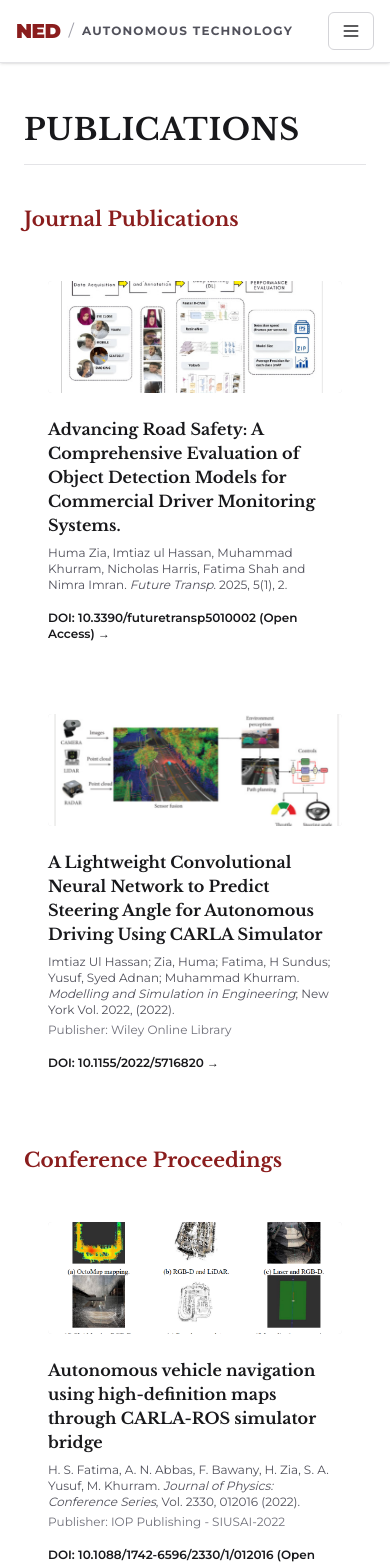
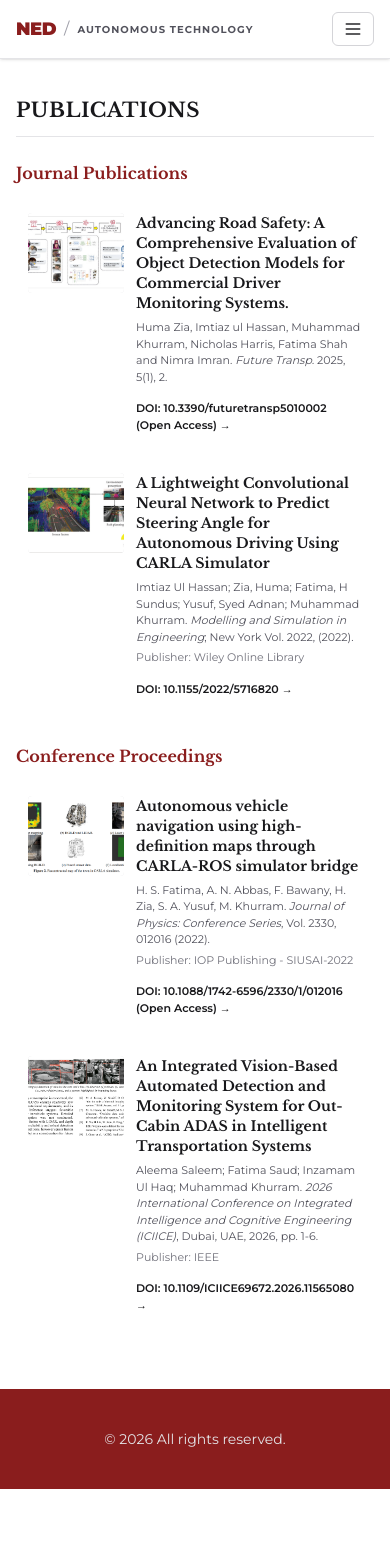
Before and after one commit to Noor-Ul-Ain16/driverless-web, a Next.js app: page /technology/publications in a window 390 px wide. Shown: the top 1564 px of the page. After the commit the page ends 1489 px from the top, so only its background shows below. Built offline with nearby package versions, Linux system fonts and the light colour scheme.

Commit message:
Implement Responsiveness Part 1

```diff
--- a/app/be-part-of-it/contact-join-our-team/page.tsx
+++ b/app/be-part-of-it/contact-join-our-team/page.tsx
@@ -98,7 +98,7 @@ export default function ContactPage() {
         animate="visible"
         transition={{ staggerChildren: 0.15, duration: 0.5 }}
       >
-        <div className="mx-auto max-w-4xl">
+        <div className="zoom-responsive mx-auto max-w-4xl">
 
           <motion.h1
             variants={fadeInUp}
@@ -119,7 +119,7 @@ export default function ContactPage() {
 
       {/* Main Content */}
       <main className="mx-auto px-6 py-16 md:px-12">
-        <div className="grid gap-12 lg:grid-cols-[0.7fr_1.1fr] lg:items-start max-w-6xl mx-auto">
+        <div className="zoom-responsive grid gap-12 lg:grid-cols-[0.7fr_1.1fr] lg:items-start max-w-6xl mx-auto">
           {/* Left Section - Info */}
           <motion.section
             initial={{ opacity: 0, x: -40 }}
--- a/app/be-part-of-it/sponsorship-form/page.tsx
+++ b/app/be-part-of-it/sponsorship-form/page.tsx
@@ -96,7 +96,7 @@ export default function SponsorshipPage() {
 
   return (
     <main className="min-h-screen w-full bg-zinc-50 py-12 px-4 sm:px-6 lg:px-8">
-      <div className="mx-auto max-w-4xl">
+      <div className="zoom-responsive mx-auto max-w-4xl">
         {/* Header Section */}
         <motion.div
           className="text-center mb-10"
--- a/app/components/navbar.jsx
+++ b/app/components/navbar.jsx
@@ -159,7 +159,7 @@ export default function Navbar() {
           href={item.href}
           target="_blank"
           rel="noreferrer"
-          className="block px-5 py-3 text-xs font-semibold uppercase tracking-[0.15em] text-white transition hover:bg-[#6e1717]"
+          className="block px-5 py-3 text-xs font-semibold uppercase tracking-[0.15em] !text-white transition hover:bg-[#6e1717]"
           onClick={onClick}
           role="menuitem"
         >
@@ -176,8 +176,8 @@ export default function Navbar() {
         href={item.href}
         className={`block px-5 py-3 text-xs font-semibold uppercase tracking-[0.15em] transition ${
           active
-            ? "bg-[#6e1717] font-bold text-white underline underline-offset-4"
-            : "text-white hover:bg-[#6e1717]"
+            ? "bg-[#6e1717] font-bold !text-white underline underline-offset-4"
+            : "!text-white hover:bg-[#6e1717]"
         }`}
         onClick={() => {
           if (item.href.includes("#")) {
@@ -206,23 +206,23 @@ export default function Navbar() {
           : "bg-white border-b border-zinc-200 shadow-sm"
       }`}
     >
-      <div className="mx-auto flex max-w-7xl items-center justify-between px-4 py-3 sm:px-6 lg:px-8">
+      <div className="flex w-full items-center justify-between px-4 py-3 sm:px-6 lg:px-8 2xl:px-10 min-[1920px]:px-14">
         {/* Brand Logo */}
-        <Link href="/" className="flex items-center gap-2" aria-label="NCAI Autonomous home">
-          <span className={`text-xl font-black tracking-tight ${isTransparent ? "text-[#8a1d1d] drop-shadow-[0_2px_4px_rgba(0,0,0,0.8)]" : "text-[#8a1d1d]"}`}>
+        <Link href="/" className="zoom-responsive flex items-center gap-2" aria-label="NCAI Autonomous home">
+          <span className={`text-lg sm:text-xl font-black tracking-tight ${isTransparent ? "text-[#8a1d1d] drop-shadow-[0_2px_4px_rgba(0,0,0,0.8)]" : "text-[#8a1d1d]"}`}>
             NED
           </span>
           <span className={isTransparent ? "text-white/60" : "text-zinc-400"}>/</span>
-          <span className={`text-xs font-bold tracking-widest uppercase ${isTransparent ? "text-white drop-shadow-[0_2px_4px_rgba(0,0,0,0.8)]" : "text-zinc-600"}`}>
+          <span className={`text-[10px] sm:text-xs font-bold tracking-widest uppercase ${isTransparent ? "text-white drop-shadow-[0_2px_4px_rgba(0,0,0,0.8)]" : "text-zinc-600"}`}>
             AUTONOMOUS TECHNOLOGY
           </span>
         </Link>
 
-        {/* Mobile Menu Toggle */}
-        <div className="flex items-center gap-3">
+        {/* Desktop & Mobile Toggle Wrapper */}
+        <div className="zoom-responsive flex items-center gap-3">
           <button
             type="button"
-            className={`inline-flex items-center justify-center rounded-md border px-3 py-2 text-sm font-semibold transition md:hidden ${
+            className={`inline-flex items-center justify-center rounded-md border px-2.5 py-1.5 sm:px-3 sm:py-2 text-sm font-semibold transition md:hidden ${
               isTransparent
                 ? "border-white/30 bg-black/50 text-white backdrop-blur-md hover:bg-black/70"
                 : "border-zinc-300 bg-white text-zinc-800 hover:bg-zinc-100"
@@ -241,13 +241,12 @@ export default function Navbar() {
             </svg>
           </button>
 
-          {/* Desktop Navigation */}
+          {/* Desktop Nav */}
           <div className="hidden md:flex md:items-center md:gap-7">
             {links.map((link) => {
               const active = isParentActive(link)
               const isOpen = activeDropdown === link.dropdown
 
-              // Active state tab hamesha maroon (#8a1d1d) aur bold rahega all the time
               const linkTextColor = active
                 ? "!text-[#8a1d1d] font-bold drop-shadow-[0_1px_2px_rgba(0,0,0,0.3)]"
                 : isTransparent
@@ -309,7 +308,7 @@ export default function Navbar() {
               )
             })}
 
-            {/* CTA Button */}
+            {/* Desktop CTA Button */}
             <Link
               href="/be-part-of-it/contact-join-our-team"
               className={
@@ -326,12 +325,26 @@ export default function Navbar() {
         </div>
       </div>
 
-      {/* Mobile Menu */}
-      <div className={`${mobileMenuOpen ? "block" : "hidden"} border-t border-zinc-200 bg-white text-zinc-900 md:hidden`}>
+      {/* Mobile Menu Dropdown */}
+      <div
+        className={`${
+          mobileMenuOpen ? "block" : "hidden"
+        } border-t md:hidden transition-all duration-300 ${
+          isTransparent
+            ? "bg-black/90 border-white/10 text-white backdrop-blur-md"
+            : "bg-white border-zinc-200 text-zinc-900 shadow-lg"
+        }`}
+      >
         <div className="space-y-1 px-4 py-4">
           {links.map((link) => {
             const active = isParentActive(link)
             const isOpen = activeDropdown === link.dropdown
+
+            const mobileLinkStyle = active
+              ? "!text-[#8a1d1d] font-bold bg-zinc-50/10"
+              : isTransparent
+              ? "text-white/90 font-semibold hover:bg-white/10 hover:text-white"
+              : "text-zinc-700 font-semibold hover:bg-zinc-100 hover:text-[#8a1d1d]"
 
             return (
               <div key={link.href}>
@@ -339,9 +352,7 @@ export default function Navbar() {
                   <div className="space-y-1">
                     <button
                       type="button"
-                      className={`flex w-full items-center justify-between rounded-md px-4 py-3 text-left text-xs uppercase tracking-[0.15em] transition ${
-                        active ? "text-[#8a1d1d] font-bold bg-zinc-50" : "text-zinc-700 font-semibold hover:bg-zinc-100 hover:text-[#8a1d1d]"
-                      }`}
+                      className={`flex w-full items-center justify-between rounded-md px-4 py-3 text-left text-xs uppercase tracking-[0.15em] transition ${mobileLinkStyle}`}
                       onClick={() => toggleDropdown(link.dropdown)}
                       aria-expanded={isOpen}
                     >
@@ -366,9 +377,7 @@ export default function Navbar() {
                 ) : (
                   <Link
                     href={link.href}
-                    className={`block rounded-md px-4 py-3 text-xs uppercase tracking-[0.15em] transition ${
-                      active ? "text-[#8a1d1d] font-bold bg-zinc-50" : "text-zinc-700 font-semibold hover:bg-zinc-100 hover:text-[#8a1d1d]"
-                    }`}
+                    className={`block rounded-md px-4 py-3 text-xs uppercase tracking-[0.15em] transition ${mobileLinkStyle}`}
                     onClick={() => setMobileMenuOpen(false)}
                   >
                     {link.label}
@@ -378,9 +387,10 @@ export default function Navbar() {
             )
           })}
 
+          {/* Fixed Mobile CTA Button: White background with outlined border and black text */}
           <Link
             href="/be-part-of-it/contact-join-our-team"
-            className="mt-2 block w-full text-center border border-zinc-900 bg-zinc-900 px-4 py-2 text-xs font-bold uppercase tracking-wider text-white transition hover:bg-zinc-800"
+            className="mt-3 block w-full text-center border-2 border-white bg-white px-4 py-2.5 text-xs font-bold uppercase tracking-wider !text-black transition hover:bg-zinc-200 hover:border-zinc-200 shadow-sm"
             onClick={() => setMobileMenuOpen(false)}
           >
             Get In Touch
--- a/app/globals.css
+++ b/app/globals.css
@@ -52,3 +52,21 @@ a {
 .animate-marquee-slow:hover {
   animation-play-state: paused;
 }
+
+/*
+  RESPONSIVE ZOOM
+  Laptop (<= 1440px) and mobile are the reference and stay at zoom: 1.
+  Above 1440px the page is uniformly scaled up in small steps so wider
+  screens show the exact same layout, just bigger. No JS, no load flash.
+*/
+.zoom-responsive { zoom: 1; }
+@media (min-width: 1441px) { .zoom-responsive { zoom: 1.1; } }
+@media (min-width: 1536px) { .zoom-responsive { zoom: 1.18; } }
+@media (min-width: 1664px) { .zoom-responsive { zoom: 1.3; } }
+@media (min-width: 1792px) { .zoom-responsive { zoom: 1.42; } }
+@media (min-width: 1920px) { .zoom-responsive { zoom: 1.55; } }
+@media (min-width: 2160px) { .zoom-responsive { zoom: 1.72; } }
+@media (min-width: 2400px) { .zoom-responsive { zoom: 1.9; } }
+@media (min-width: 2560px) { .zoom-responsive { zoom: 2.05; } }
+@media (min-width: 3000px) { .zoom-responsive { zoom: 2.35; } }
+@media (min-width: 3400px) { .zoom-responsive { zoom: 2.7; } }
--- a/app/technology/publications/page.jsx
+++ b/app/technology/publications/page.jsx
@@ -21,31 +21,34 @@ export default function PublicationsPage() {
   }
 
   return (
-    <main id="publications" className="mx-auto max-w-4xl px-6 pt-28 pb-16 text-zinc-900 overflow-hidden">
+    <main
+      id="publications"
+      className="mx-auto max-w-4xl 2xl:max-w-6xl min-[1920px]:max-w-[95rem] min-[2560px]:max-w-[125rem] px-4 sm:px-6 2xl:px-12 min-[1920px]:px-16 pt-24 sm:pt-28 2xl:pt-36 pb-16 2xl:pb-28 text-zinc-900 overflow-hidden"
+    >
       {/* Page Title */}
       <motion.h1
         initial={{ opacity: 0, y: -20 }}
         animate={{ opacity: 1, y: 0 }}
         transition={{ duration: 0.5 }}
-        className="text-3xl font-bold uppercase tracking-wide mb-10 border-b border-zinc-200 pb-4"
+        className="text-xl sm:text-3xl 2xl:text-5xl min-[1920px]:text-6xl min-[2560px]:text-7xl font-bold uppercase tracking-wide mb-6 sm:mb-10 2xl:mb-16 border-b border-zinc-200 pb-3 sm:pb-4 2xl:pb-8"
       >
         Publications
       </motion.h1>
 
       {/* Journal Publications */}
-      <section className="mb-12">
+      <section className="mb-8 sm:mb-12 2xl:mb-24 min-[1920px]:mb-32">
         <motion.h2
           initial={{ opacity: 0, x: -20 }}
           whileInView={{ opacity: 1, x: 0 }}
           viewport={{ once: true }}
           transition={{ duration: 0.4 }}
-          className="text-xl font-bold text-[#8a1d1d] mb-6"
+          className="text-base sm:text-xl 2xl:text-3xl min-[1920px]:text-4xl font-bold text-[#8a1d1d] mb-4 sm:mb-6 2xl:mb-10"
         >
           Journal Publications
         </motion.h2>
 
         <motion.div
-          className="space-y-6"
+          className="space-y-4 sm:space-y-6 2xl:space-y-12 min-[1920px]:space-y-16"
           variants={staggerContainer}
           initial="hidden"
           whileInView="visible"
@@ -55,9 +58,9 @@ export default function PublicationsPage() {
           <motion.div
             variants={fadeInUp}
             transition={{ duration: 0.4 }}
-            className="p-6 rounded-sm flex flex-col sm:flex-row gap-6 items-start transition-all duration-300"
+            className="p-3 sm:p-6 2xl:p-10 min-[1920px]:p-12 rounded-sm flex flex-row gap-3 sm:gap-6 2xl:gap-12 min-[1920px]:gap-16 items-start transition-all duration-300"
           >
-            <div className="w-full sm:w-40 h-28 relative flex-shrink-0 bg-zinc-200 rounded overflow-hidden">
+            <div className="w-24 sm:w-40 2xl:w-72 min-[1920px]:w-96 min-[2560px]:w-[28rem] h-20 sm:h-28 2xl:h-48 min-[1920px]:h-60 min-[2560px]:h-72 relative flex-shrink-0 bg-zinc-200 rounded overflow-hidden">
               <Image
                 src="/1_Advancing Road Safety.png"
                 alt="Advancing Road Safety publication thumbnail"
@@ -66,17 +69,17 @@ export default function PublicationsPage() {
               />
             </div>
             <div className="flex-1">
-              <h3 className="font-semibold text-base mb-2">
+              <h3 className="font-semibold text-sm sm:text-base 2xl:text-2xl min-[1920px]:text-3xl min-[2560px]:text-4xl mb-1.5 sm:mb-2 2xl:mb-4">
                 Advancing Road Safety: A Comprehensive Evaluation of Object Detection Models for Commercial Driver Monitoring Systems.
               </h3>
-              <p className="text-xs text-zinc-600 mb-3">
+              <p className="text-[11px] sm:text-xs 2xl:text-base min-[1920px]:text-lg min-[2560px]:text-xl text-zinc-600 mb-2.5 sm:mb-3 2xl:mb-4">
                 Huma Zia, Imtiaz ul Hassan, Muhammad Khurram, Nicholas Harris, Fatima Shah and Nimra Imran. <em>Future Transp.</em> 2025, 5(1), 2.
               </p>
               <a
                 href="https://doi.org/10.3390/futuretransp5010002"
                 target="_blank"
                 rel="noreferrer"
-                className="text-xs font-semibold text-[#8a1d1d] hover:underline inline-flex items-center gap-1"
+                className="text-[11px] sm:text-xs 2xl:text-base min-[1920px]:text-lg min-[2560px]:text-xl font-semibold text-[#8a1d1d] hover:underline inline-flex flex-wrap items-center gap-1 break-words"
               >
                 DOI: 10.3390/futuretransp5010002 (Open Access) →
               </a>
@@ -87,9 +90,9 @@ export default function PublicationsPage() {
           <motion.div
             variants={fadeInUp}
             transition={{ duration: 0.4 }}
-            className="p-6 rounded-sm flex flex-col sm:flex-row gap-6 items-start transition-all duration-300"
+            className="p-3 sm:p-6 2xl:p-10 min-[1920px]:p-12 rounded-sm flex flex-row gap-3 sm:gap-6 2xl:gap-12 min-[1920px]:gap-16 items-start transition-all duration-300"
           >
-            <div className="w-full sm:w-40 h-28 relative flex-shrink-0 bg-zinc-200 rounded overflow-hidden">
+            <div className="w-24 sm:w-40 2xl:w-72 min-[1920px]:w-96 min-[2560px]:w-[28rem] h-20 sm:h-28 2xl:h-48 min-[1920px]:h-60 min-[2560px]:h-72 relative flex-shrink-0 bg-zinc-200 rounded overflow-hidden">
               <Image
                 src="/2_Lightweight Convolutional Neural Network.png"
                 alt="Predict Steering Angle publication thumbnail"
@@ -98,18 +101,18 @@ export default function PublicationsPage() {
               />
             </div>
             <div className="flex-1">
-              <h3 className="font-semibold text-base mb-2">
+              <h3 className="font-semibold text-sm sm:text-base 2xl:text-2xl min-[1920px]:text-3xl min-[2560px]:text-4xl mb-1.5 sm:mb-2 2xl:mb-4">
                 A Lightweight Convolutional Neural Network to Predict Steering Angle for Autonomous Driving Using CARLA Simulator
               </h3>
-              <p className="text-xs text-zinc-600 mb-1">
+              <p className="text-[11px] sm:text-xs 2xl:text-base min-[1920px]:text-lg min-[2560px]:text-xl text-zinc-600 mb-1 2xl:mb-2">
                 Imtiaz Ul Hassan; Zia, Huma; Fatima, H Sundus; Yusuf, Syed Adnan; Muhammad Khurram. <em>Modelling and Simulation in Engineering</em>; New York Vol. 2022, (2022).
               </p>
-              <p className="text-xs text-zinc-500 mb-3">Publisher: Wiley Online Library</p>
+              <p className="text-[11px] sm:text-xs 2xl:text-base min-[1920px]:text-lg min-[2560px]:text-xl text-zinc-500 mb-2.5 sm:mb-3 2xl:mb-4">Publisher: Wiley Online Library</p>
               <a
                 href="https://doi.org/10.1155/2022/5716820"
                 target="_blank"
                 rel="noreferrer"
-                className="text-xs font-semibold text-[#8a1d1d] hover:underline inline-flex items-center gap-1"
+                className="text-[11px] sm:text-xs 2xl:text-base min-[1920px]:text-lg min-[2560px]:text-xl font-semibold text-[#8a1d1d] hover:underline inline-flex flex-wrap items-center gap-1 break-words"
               >
                 DOI: 10.1155/2022/5716820 →
               </a>
@@ -125,13 +128,13 @@ export default function PublicationsPage() {
           whileInView={{ opacity: 1, x: 0 }}
           viewport={{ once: true }}
           transition={{ duration: 0.4 }}
-          className="text-xl font-bold text-[#8a1d1d] mb-6"
+          className="text-base sm:text-xl 2xl:text-3xl min-[1920px]:text-4xl font-bold text-[#8a1d1d] mb-4 sm:mb-6 2xl:mb-10"
         >
           Conference Proceedings
         </motion.h2>
 
         <motion.div
-          className="space-y-6"
+          className="space-y-4 sm:space-y-6 2xl:space-y-12 min-[1920px]:space-y-16"
           variants={staggerContainer}
           initial="hidden"
           whileInView="visible"
@@ -141,10 +144,9 @@ export default function PublicationsPage() {
           <motion.div
             variants={fadeInUp}
             transition={{ duration: 0.4 }}
-            className="p-6 rounded-sm flex flex-col sm:flex-row gap-6 items-start
-             transition-all duration-300"
+            className="p-3 sm:p-6 2xl:p-10 min-[1920px]:p-12 rounded-sm flex flex-row gap-3 sm:gap-6 2xl:gap-12 min-[1920px]:gap-16 items-start transition-all duration-300"
           >
-            <div className="w-full sm:w-40 h-28 relative flex-shrink-0 bg-zinc-200 rounded overflow-hidden">
+            <div className="w-24 sm:w-40 2xl:w-72 min-[1920px]:w-96 min-[2560px]:w-[28rem] h-20 sm:h-28 2xl:h-48 min-[1920px]:h-60 min-[2560px]:h-72 relative flex-shrink-0 bg-zinc-200 rounded overflow-hidden">
               <Image
                 src="/high-definition maps.png"
                 alt="Autonomous vehicle navigation publication thumbnail"
@@ -153,18 +155,18 @@ export default function PublicationsPage() {
               />
             </div>
             <div className="flex-1">
-              <h3 className="font-semibold text-base mb-2">
+              <h3 className="font-semibold text-sm sm:text-base 2xl:text-2xl min-[1920px]:text-3xl min-[2560px]:text-4xl mb-1.5 sm:mb-2 2xl:mb-4">
                 Autonomous vehicle navigation using high-definition maps through CARLA-ROS simulator bridge
               </h3>
-              <p className="text-xs text-zinc-600 mb-1">
+              <p className="text-[11px] sm:text-xs 2xl:text-base min-[1920px]:text-lg min-[2560px]:text-xl text-zinc-600 mb-1 2xl:mb-2">
                 H. S. Fatima, A. N. Abbas, F. Bawany, H. Zia, S. A. Yusuf, M. Khurram. <em>Journal of Physics: Conference Series</em>, Vol. 2330, 012016 (2022).
               </p>
-              <p className="text-xs text-zinc-500 mb-3">Publisher: IOP Publishing - SIUSAI-2022</p>
+              <p className="text-[11px] sm:text-xs 2xl:text-base min-[1920px]:text-lg min-[2560px]:text-xl text-zinc-500 mb-2.5 sm:mb-3 2xl:mb-4">Publisher: IOP Publishing - SIUSAI-2022</p>
               <a
                 href="https://doi.org/10.1088/1742-6596/2330/1/012016"
                 target="_blank"
                 rel="noreferrer"
-                className="text-xs font-semibold text-[#8a1d1d] hover:underline inline-flex items-center gap-1"
+                className="text-[11px] sm:text-xs 2xl:text-base min-[1920px]:text-lg min-[2560px]:text-xl font-semibold text-[#8a1d1d] hover:underline inline-flex flex-wrap items-center gap-1 break-words"
               >
                 DOI: 10.1088/1742-6596/2330/1/012016 (Open Access) →
               </a>
@@ -175,10 +177,9 @@ export default function PublicationsPage() {
           <motion.div
             variants={fadeInUp}
             transition={{ duration: 0.4 }}
-            className="p-6 rounded-sm flex flex-col sm:flex-row gap-6 items-start
-             transition-all duration-300"
+            className="p-3 sm:p-6 2xl:p-10 min-[1920px]:p-12 rounded-sm flex flex-row gap-3 sm:gap-6 2xl:gap-12 min-[1920px]:gap-16 items-start transition-all duration-300"
           >
-            <div className="w-full sm:w-40 h-28 relative flex-shrink-0 bg-zinc-200 rounded overflow-hidden">
+            <div className="w-24 sm:w-40 2xl:w-72 min-[1920px]:w-96 min-[2560px]:w-[28rem] h-20 sm:h-28 2xl:h-48 min-[1920px]:h-60 min-[2560px]:h-72 relative flex-shrink-0 bg-zinc-200 rounded overflow-hidden">
               <Image
                 src="/An Integrated Vision-Based Automated Detection.png"
                 alt="Out-Cabin ADAS publication thumbnail"
@@ -187,18 +188,18 @@ export default function PublicationsPage() {
               />
             </div>
             <div className="flex-1">
-              <h3 className="font-semibold text-base mb-2">
+              <h3 className="font-semibold text-sm sm:text-base 2xl:text-2xl min-[1920px]:text-3xl min-[2560px]:text-4xl mb-1.5 sm:mb-2 2xl:mb-4">
                 An Integrated Vision-Based Automated Detection and Monitoring System for Out-Cabin ADAS in Intelligent Transportation Systems
               </h3>
-              <p className="text-xs text-zinc-600 mb-1">
+              <p className="text-[11px] sm:text-xs 2xl:text-base min-[1920px]:text-lg min-[2560px]:text-xl text-zinc-600 mb-1 2xl:mb-2">
                 Aleema Saleem; Fatima Saud; Inzamam Ul Haq; Muhammad Khurram. <em>2026 International Conference on Integrated Intelligence and Cognitive Engineering (ICIICE)</em>, Dubai, UAE, 2026, pp. 1-6.
               </p>
-              <p className="text-xs text-zinc-500 mb-3">Publisher: IEEE</p>
+              <p className="text-[11px] sm:text-xs 2xl:text-base min-[1920px]:text-lg min-[2560px]:text-xl text-zinc-500 mb-2.5 sm:mb-3 2xl:mb-4">Publisher: IEEE</p>
               <a
                 href="https://doi.org/10.1109/ICIICE69672.2026.11565080"
                 target="_blank"
                 rel="noreferrer"
-                className="text-xs font-semibold text-[#8a1d1d] hover:underline inline-flex items-center gap-1"
+                className="text-[11px] sm:text-xs 2xl:text-base min-[1920px]:text-lg min-[2560px]:text-xl font-semibold text-[#8a1d1d] hover:underline inline-flex flex-wrap items-center gap-1 break-words"
               >
                 DOI: 10.1109/ICIICE69672.2026.11565080 →
               </a>
```
Also changed, not shown: app/media/gallery/page.tsx (+17 -3 lines), app/technology/insights/page.tsx (+19 -1 lines), app/technology/overview_and_stack/page.tsx (+16 -15 lines).
